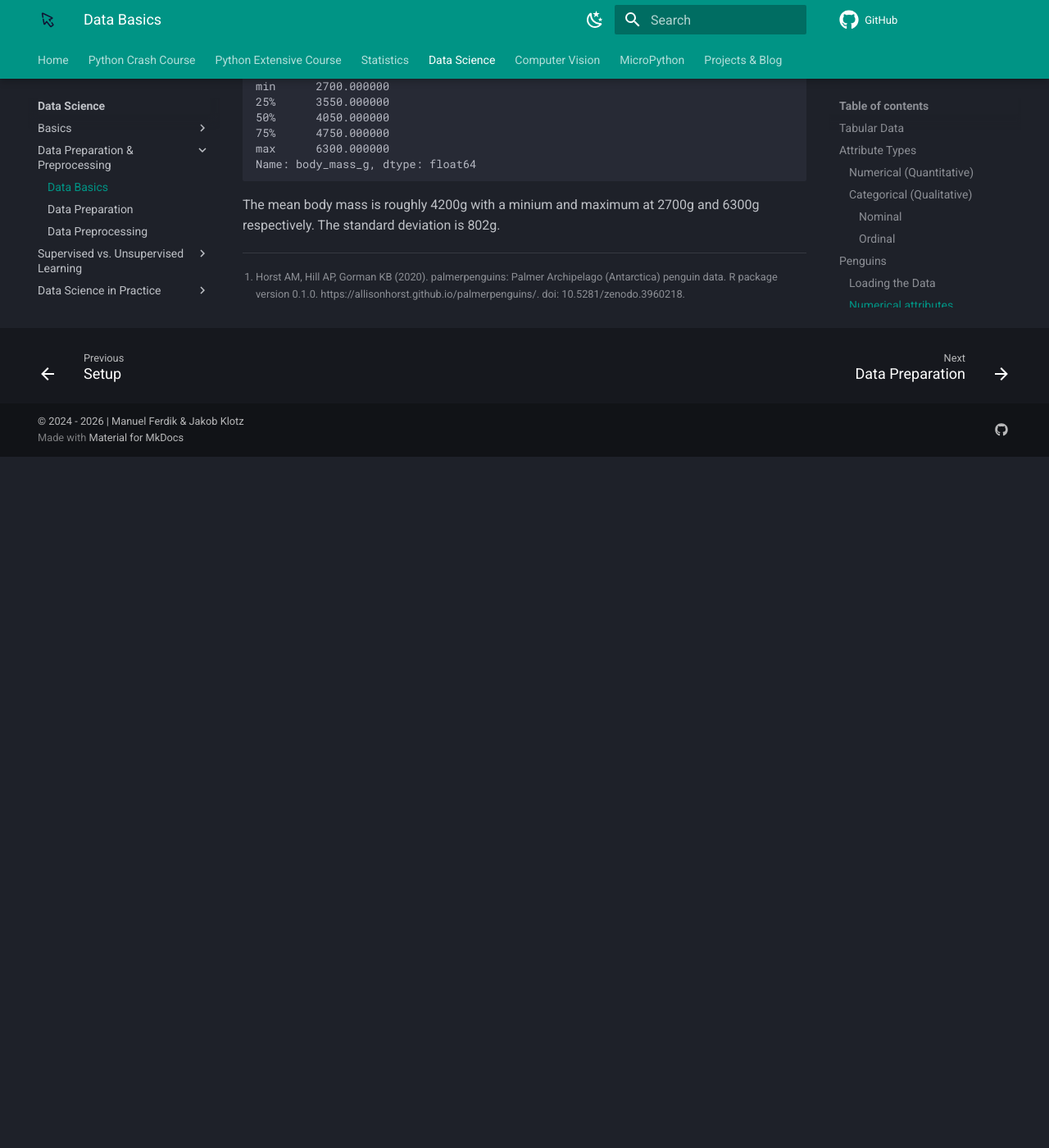
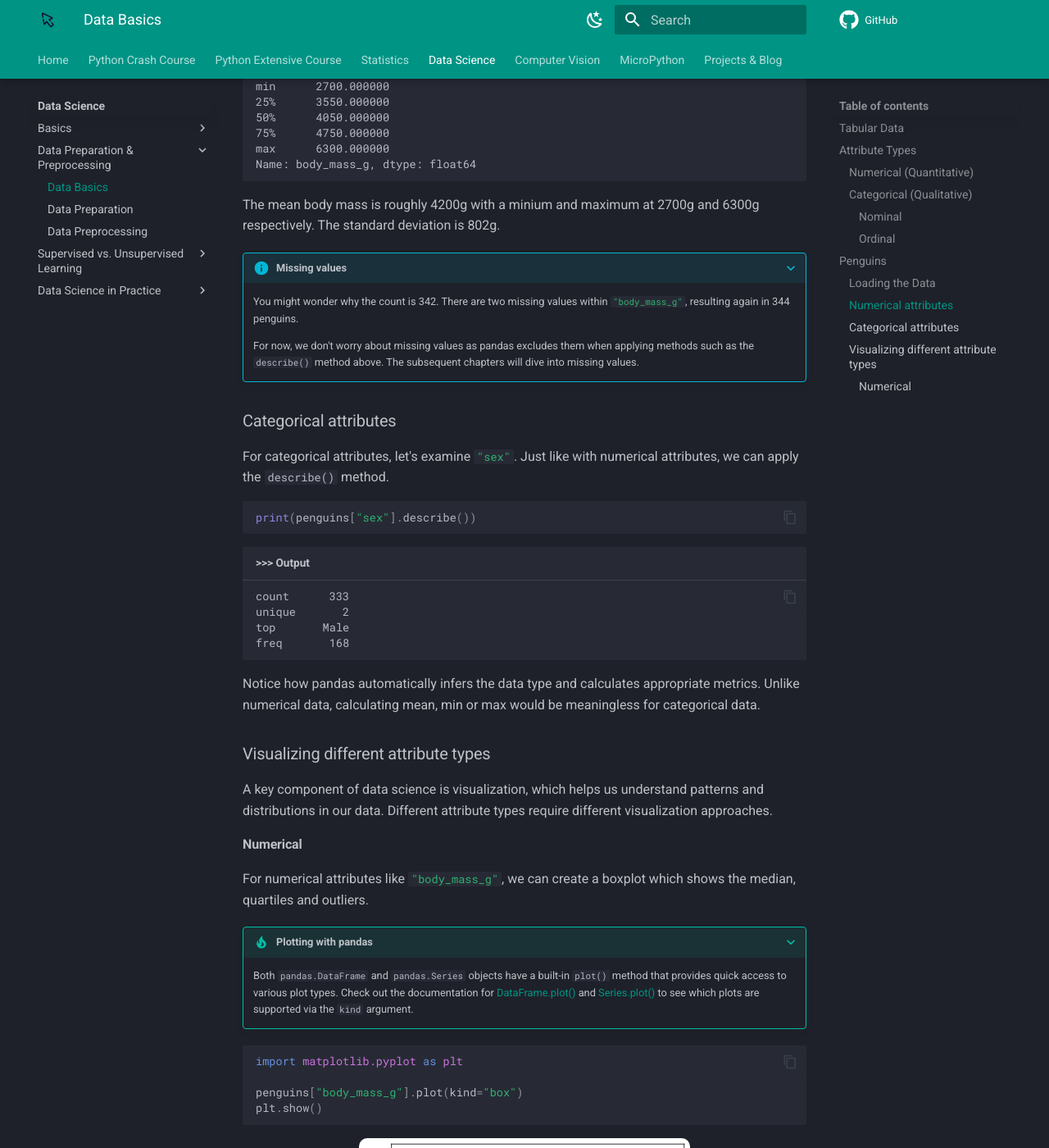
Before and after one commit to mciwing/mciwing.github.io, an MkDocs documentation site: the page built from docs/data-science/data/basics.md, in a window 1280 px wide and 1400 px high, scrolled down 4245 px. Shown: the whole window at 82% size. Built offline with MkDocs 1.6.1 and Material for MkDocs 9.7.7, drawn with Linux system fonts in a browser that asks for light colours; comment, search, counter and statistics services are not loaded; before the commit the page ends 4802 px from its top, so only the background shows below that.

Commit message:
docs: start visualization section

````diff
--- a/docs/data-science/data/basics.md
+++ b/docs/data-science/data/basics.md
@@ -186,3 +186,65 @@ Name: body_mass_g, dtype: float64
 
 The mean body mass is roughly 4200g with a minium and maximum at 2700g and
 6300g respectively. The standard deviation is 802g.
+
+???+ info "Missing values"
+
+    You might wonder why the count is 342. There are two missing values within
+    `#!python "body_mass_g"`, resulting again in 344 penguins.
+
+    For now, we don't worry about missing values as pandas excludes them when
+    applying methods such as the `describe()` method above. The subsequent
+    chapters will dive into missing values.
+
+### Categorical attributes
+
+For categorical attributes, let's examine `#!python "sex"`. Just like with
+numerical attributes, we can apply the `describe()` method.
+
+```python
+print(penguins["sex"].describe())
+```
+
+```title=">>> Output"
+count      333
+unique       2
+top       Male
+freq       168
+```
+
+Notice how pandas automatically infers the data type and calculates appropriate
+metrics. Unlike numerical data, calculating mean, min or max would be
+meaningless for categorical data.
+
+### Visualizing different attribute types
+
+A key component of data science is visualization, which helps us understand
+patterns and distributions in our data. Different attribute types require
+different visualization approaches.
+
+#### Numerical
+
+For numerical attributes like `#!python "body_mass_g"`, we can create a
+boxplot which shows the median, quartiles and outliers.
+
+???+ tip "Plotting with pandas"
+
+    Both `pandas.DataFrame` and `pandas.Series` objects have a built-in
+    `plot()` method that provides quick access to various plot types. Check out
+    the documentation for [DataFrame.plot()](https://pandas.pydata.org/docs/reference/api/pandas.DataFrame.plot.html)
+    and [Series.plot()](https://pandas.pydata.org/docs/reference/api/pandas.Series.plot.html)
+    to see which plots are supported via the `kind` argument.
+
+```python
+import matplotlib.pyplot as plt
+
+penguins["body_mass_g"].plot(kind="box")
+plt.show()
+```
+
+<figure markdown="span">
+    <img
+        src="/assets/data-science/data/basics/penguins-mass-boxplot.svg"
+        width=75% style="border-radius: 10px;"
+    >
+</figure>
````
Also changed, not shown: docs/assets/data-science/data/basics/penguins-mass-boxplot.svg (added), docs/assets/data-science/data/basics/penguins-sex-pie.svg (added).
